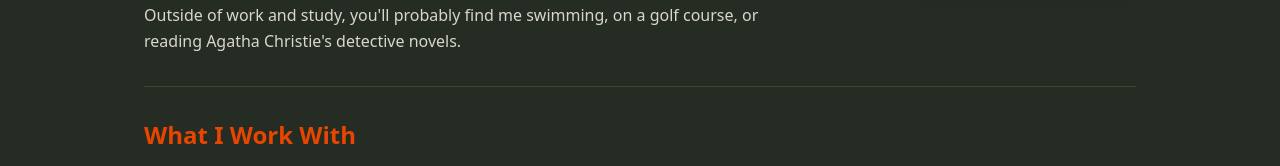
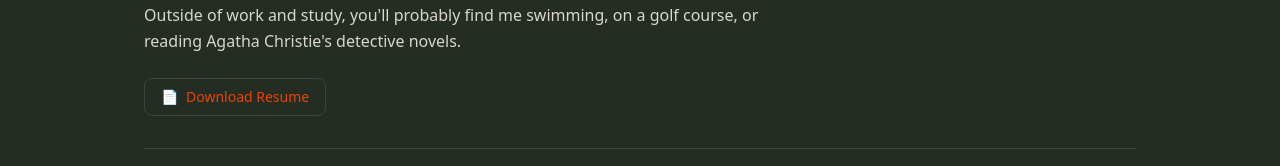
Before and after one commit to Barryyep/personal-web, a Next.js app: page /en/about in a window 1280 px wide. Shown: the part 501-667 px from the top of the page. Built offline with nearby package versions, Linux system fonts and the light colour scheme; no server answers.

Commit message:
Add downloadable resume PDF with link on About page
Co-Authored-By: Claude Fable 5 <noreply@anthropic.com>

```diff
--- a/app/[locale]/(site)/about/page.tsx
+++ b/app/[locale]/(site)/about/page.tsx
@@ -30,6 +30,17 @@ export default function AboutPage() {
                             </p>
                             <p>
                                 Outside of work and study, you'll probably find me swimming, on a golf course, or reading Agatha Christie's detective novels.
+                            </p>
+                            <p className="pt-2">
+                                <a
+                                    href="/Barry_Wang_Resume.pdf"
+                                    target="_blank"
+                                    rel="noopener noreferrer"
+                                    className="inline-flex items-center gap-2 rounded-lg border border-[var(--border)] px-4 py-2 text-sm font-medium text-[var(--fg)] hover:border-[var(--accent)] hover:text-[var(--accent)] transition-colors"
+                                >
+                                    <span>📄</span>
+                                    <span>Download Resume</span>
+                                </a>
                             </p>
                         </div>
 
```
Also changed, not shown: 1 other file (tests, documents, lock files or other folders).
